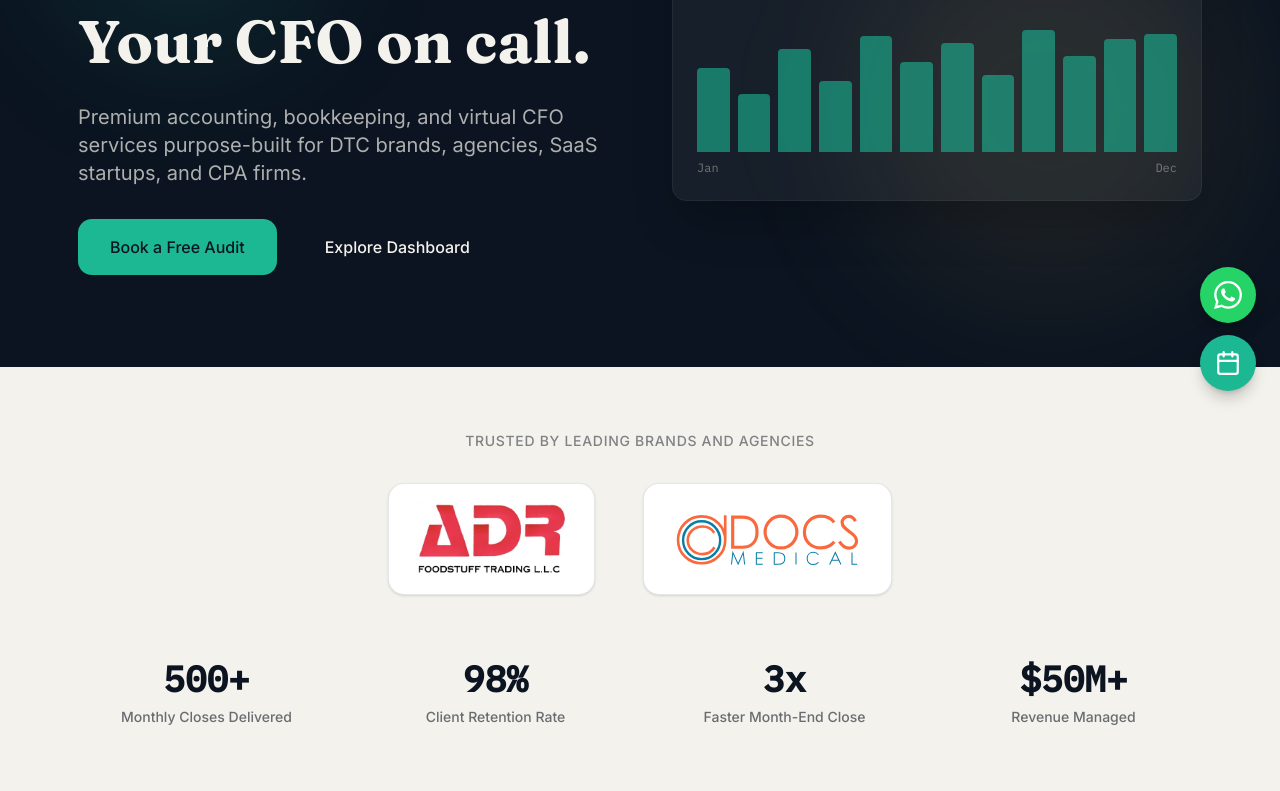
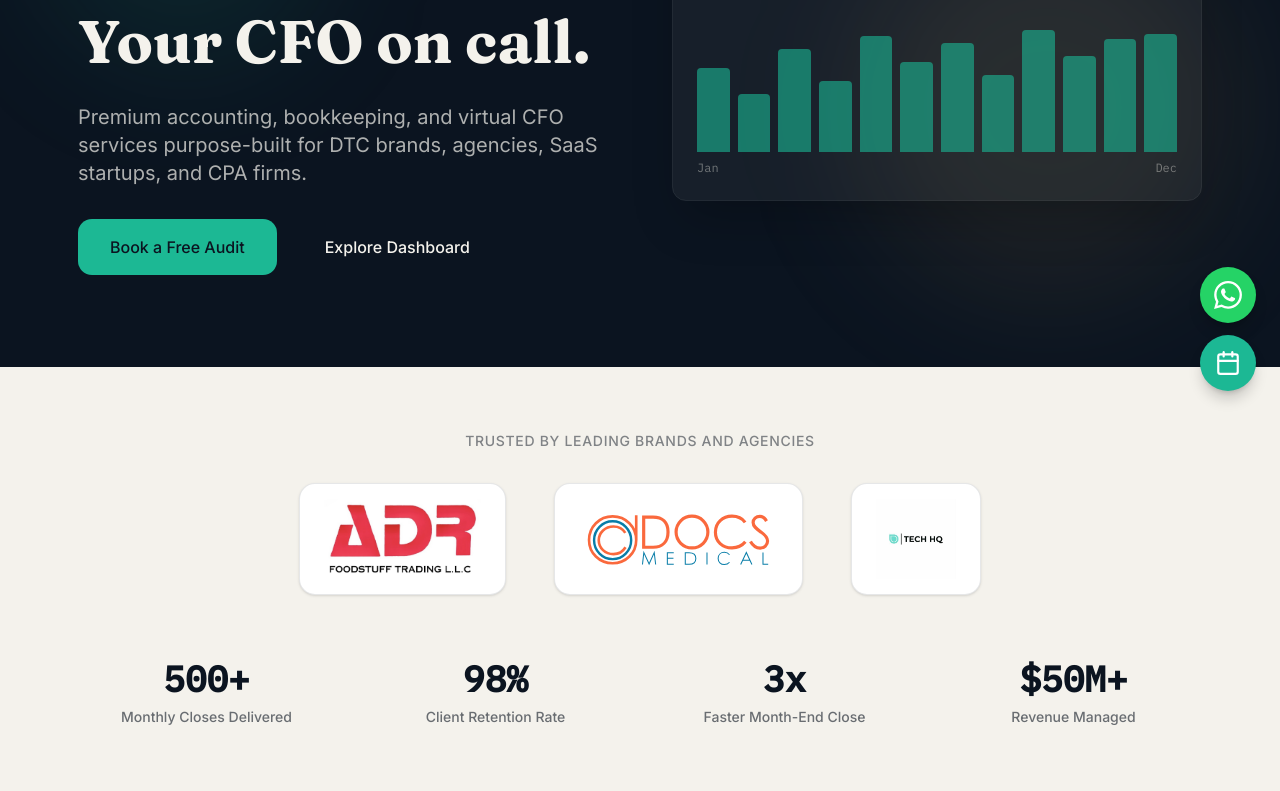
Before and after one commit to goclagee/finofii-edge-website, a Next.js app: page / in a window 1280 px wide. Shown: the part 385-1176 px from the top of the page. Built offline with nearby package versions, Linux system fonts and the light colour scheme.

Commit message:
Add Tech HQ client logo to homepage

```diff
--- a/src/app/home/SocialProofSection.tsx
+++ b/src/app/home/SocialProofSection.tsx
@@ -10,6 +10,7 @@ import Image from 'next/image';
 const clientLogos = [
   { name: 'ADR Foodstuff Trading L.L.C', src: '/images/logos/client-adr.png' },
   { name: 'DOCS Medical', src: '/images/logos/client-docs-medical.svg' },
+  { name: 'Tech HQ', src: '/images/logos/client-tech-hq.jpeg' },
 ];
 
 const metrics = [
```
Also changed, not shown: public/images/logos/client-tech-hq.jpeg (added).
